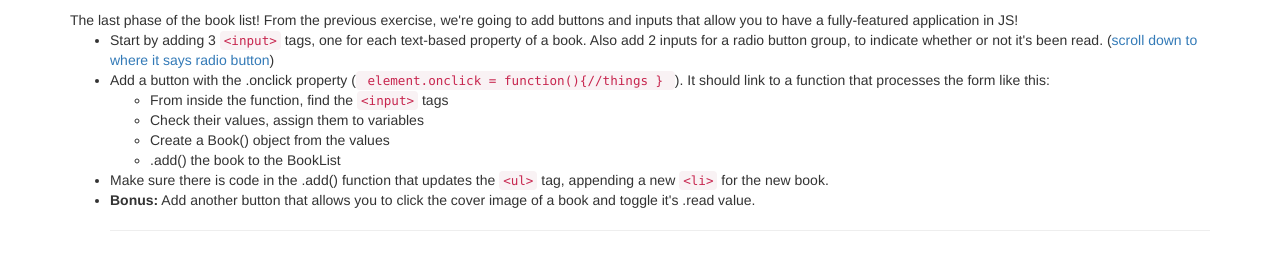
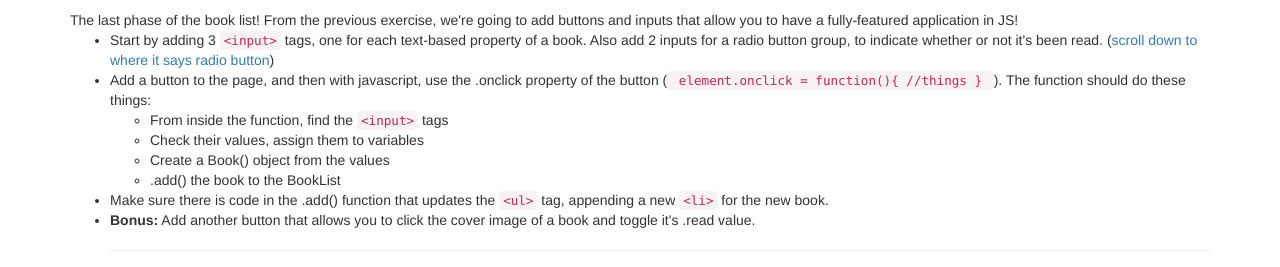
Before and after one commit to lizTheDeveloper/javascript-for-python-developers, a plain HTML site: page exercises/events.html in a window 1280 px wide. Shown: the part 139-406 px from the top of the page. Drawn offline with nearby package versions, Linux system fonts and the light colour scheme.

Commit message:
Fixed some wording on exercise

```diff
--- a/exercises/events.html
+++ b/exercises/events.html
@@ -17,7 +17,7 @@
 The last phase of the book list! From the previous exercise, we're going to add buttons and inputs that allow you to have a fully-featured application in JS!
 <ul>
   <li>Start by adding 3 <code>&lt;input&gt;</code> tags, one for each text-based property of a book. Also add 2 inputs for a radio button group, to indicate whether or not it's been read. (<a href="https://developer.mozilla.org/en-US/docs/Web/HTML/Element/Input">scroll down to where it says radio button</a>) </li>
-  <li>Add a button with the .onclick property (<code> element.onclick = function(){//things } </code>). It should link to a function that processes the form like this:
+  <li>Add a button to the page, and then with javascript, use the .onclick property of the button (<code> element.onclick = function(){ //things } </code>). The function should do these things:
     <ul>
       <li>From inside the function, find the <code>&lt;input&gt;</code> tags</li>
       <li>Check their values, assign them to variables</li>
```
